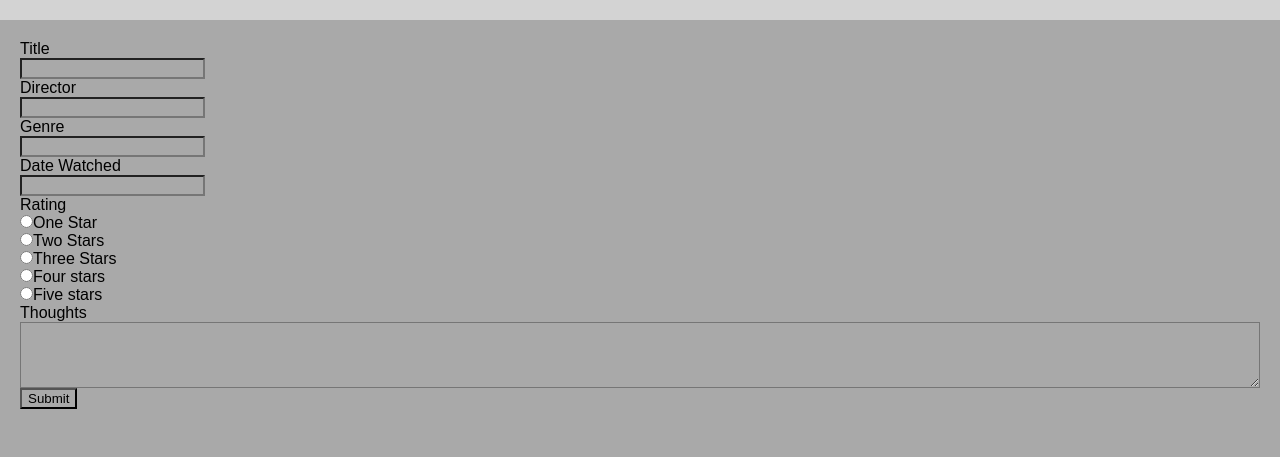
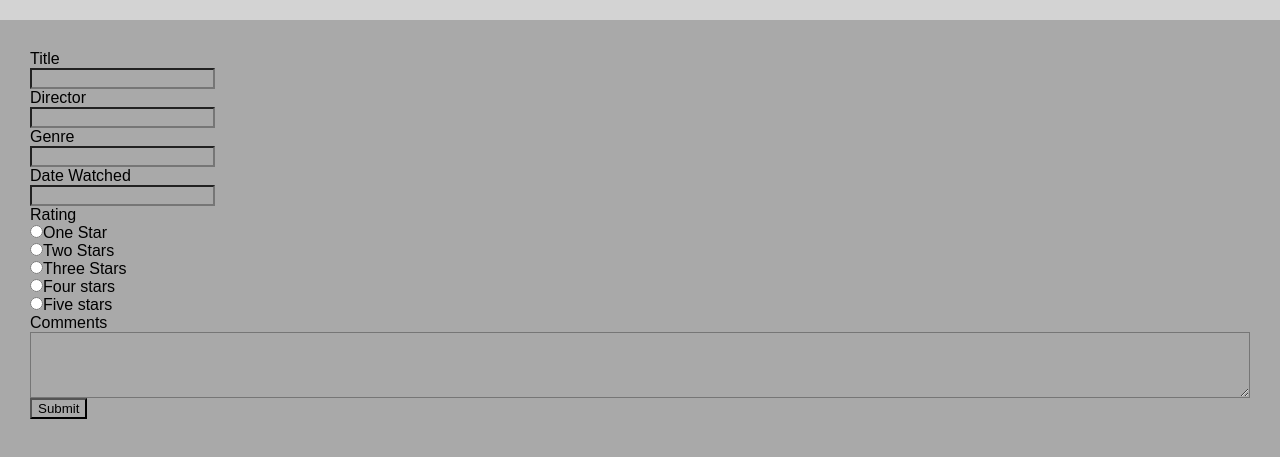
Before and after one commit to EmilyAMartin/Film-Website, a plain HTML site: page journal.html in a window 1280 px wide. Shown: the part 55-512 px from the top of the page. Drawn offline with Linux system fonts and the light colour scheme.

```diff
--- a/journal.html
+++ b/journal.html
@@ -29,7 +29,7 @@
       <label for="three stars"><input type="radio" id="three stars" name="radio" value="three stars">Three Stars</label>
       <label for="four stars"><input type="radio" id="four stars" name="radio" value="four stars">Four stars</label>
       <label for="five stars"><input type="radio" id="five stars" name="radio" value="five stars">Five stars</label>
-    <div>Thoughts</div>
+    <div>Comments</div>
     <textarea id="text box" name="text box" rows="4" cols="50"></textarea>
     <label for="submit"><input id="submit" type="submit" value="Submit"></label>
     </div>
--- a/script.js
+++ b/script.js
@@ -1,4 +1,4 @@
-
+//Home Page//
 function showHomePage(){
     window.location = "index.html";
 }
@@ -11,3 +11,6 @@ function showListPage() {
   function showJournalPage() {
     window.location = "journal.html";
   }
+//Journal Page//
+//Film Page//
+//List Page//
--- a/style.css
+++ b/style.css
@@ -25,7 +25,7 @@ body{
   display: flex;
   flex-flow: column wrap;
   justify-content: space-around;
-  padding:20px;
+  padding:30px;
 }
 #mainHeader {
     font-size: 1.5rem;
```
Also changed, not shown: films.html (+2 -0 lines).
